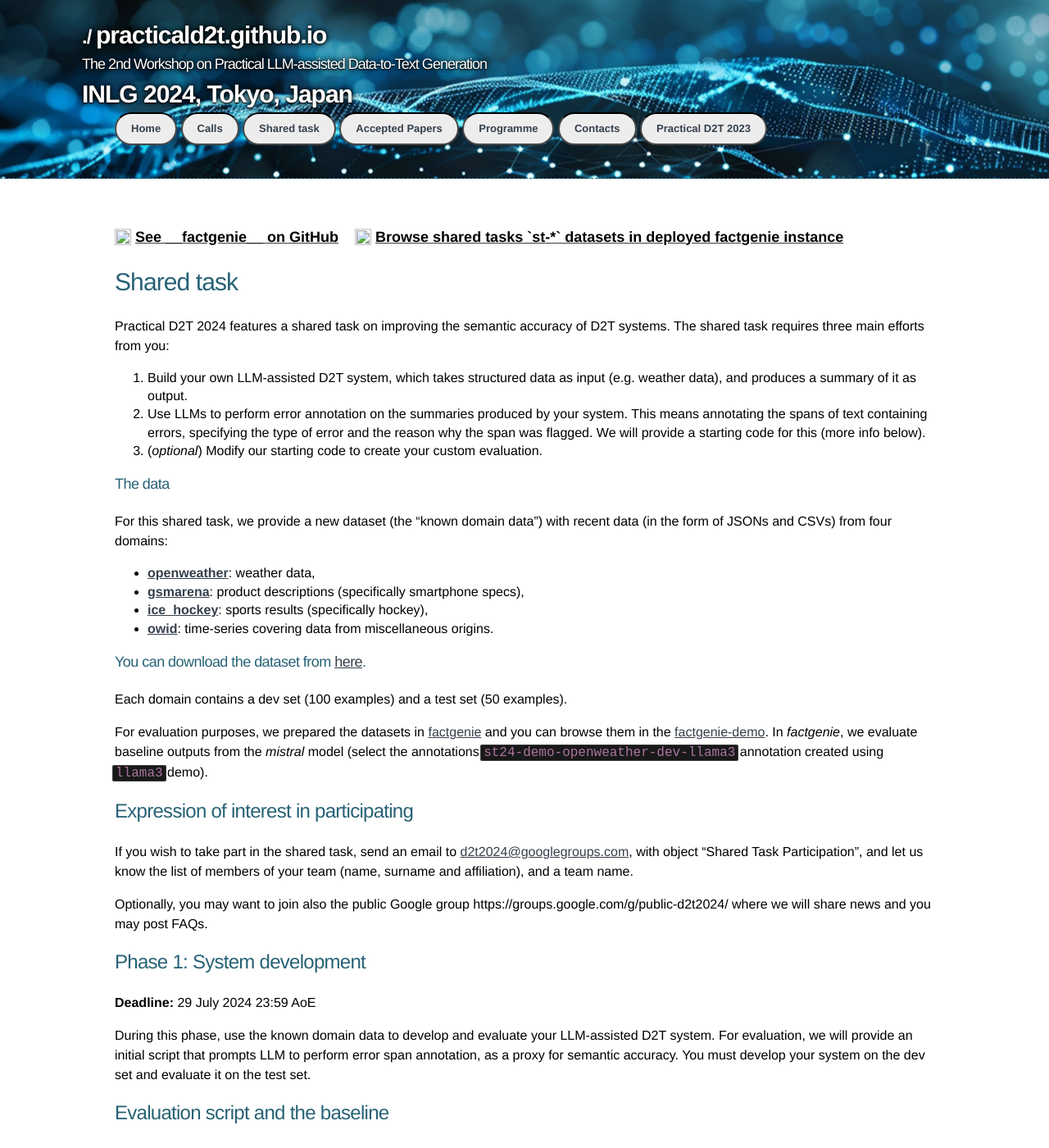
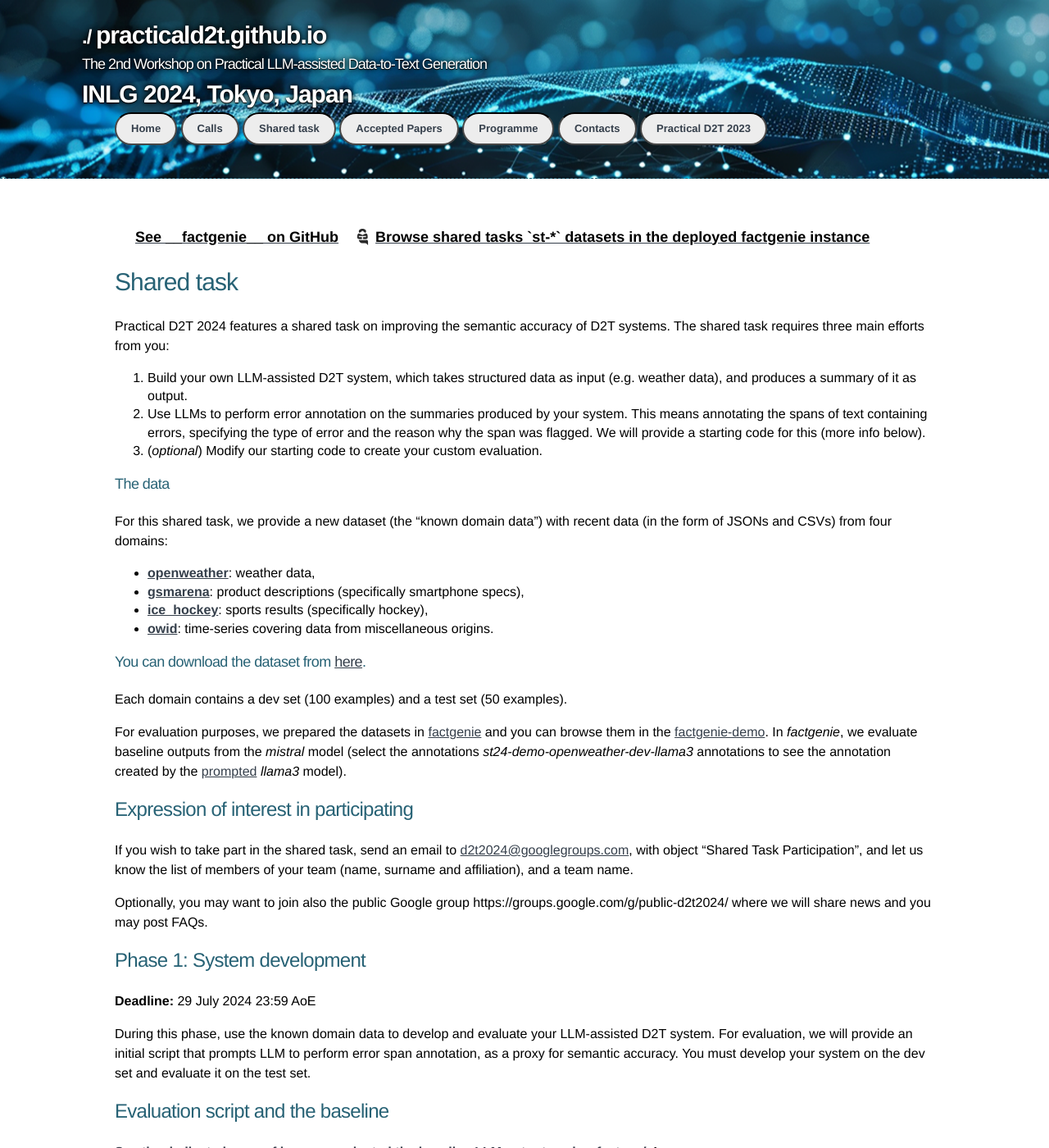
Before and after one commit to practicald2t/practicald2t.github.io, a Jekyll site: the page built from pages/shared_task.md, in a window 1280 px wide and 1400 px high. Shown: the whole window at 82% size. Built offline with Jekyll 4.4.1, drawn with Linux system fonts in a browser that asks for light colours.

Commit message:
polished shared task

```diff
--- a/pages/shared_task.md
+++ b/pages/shared_task.md
@@ -4,15 +4,15 @@ layout: default
  <div class="forms-container">
 
  <div class="forms">
-    <img src="assets/images/github-logo.png">
+    <img src="../assets/images/github-logo.png">
     <a href="https://github.com/kasnerz/factgenie/">
     <p style="font-size: large">See __factgenie__ on GitHub</p>
     </a>
 </div>
  <div class="forms">
-    <img src="assets/images/factgenie-logo.png">
+    <img src="../assets/images/factgenie-logo.png">
     <a href="https://quest.ms.mff.cuni.cz/namuddis/factgenie/browse?dataset=st24-openweather&split=dev&example_idx=0">
-    <p style="font-size: large">Browse shared tasks `st-*` datasets in deployed factgenie instance</p>
+    <p style="font-size: large">Browse shared tasks `st-*` datasets in the deployed factgenie instance</p>
     </a>
 </div>
 </div>
@@ -36,7 +36,7 @@ For this shared task, we provide a new dataset (the "known domain data") with re
 Each domain contains a dev set (100 examples) and a test set (50 examples).
 
 For evaluation purposes, we prepared the datasets in [factgenie](https://github.com/kasnerz/factgenie/blob/c8fb56aa17482dd04c9341b3bb68a2f65a7fe355/factgenie/loaders/practicald2t_st24.py) and you can browse them in the [factgenie-demo](https://quest.ms.mff.cuni.cz/namuddis/factgenie/browse?dataset=st24-openweather&split=dev&example_idx=0).
-In _factgenie_, we evaluate baseline outputs from the _mistral_ model (select the annotations `st24-demo-openweather-dev-llama3` annotation created using `llama3` demo).
+In _factgenie_, we evaluate baseline outputs from the _mistral_ model (select the annotations _st24-demo-openweather-dev-llama3_ annotations to see the annotation created by the [prompted](https://github.com/kasnerz/factgenie/blob/c8fb56aa17482dd04c9341b3bb68a2f65a7fe355/factgenie/llm-eval/ollama-llama3.yaml#L23) _llama3_ model).
 
 ## Expression of interest in participating
 If you wish to take part in the shared task, send an email to [d2t2024@googlegroups.com](mailto:d2t2024@googlegroups.com), with object "Shared Task Participation", and let us know the list of members of your team (name, surname and affiliation), and a team name.
```
